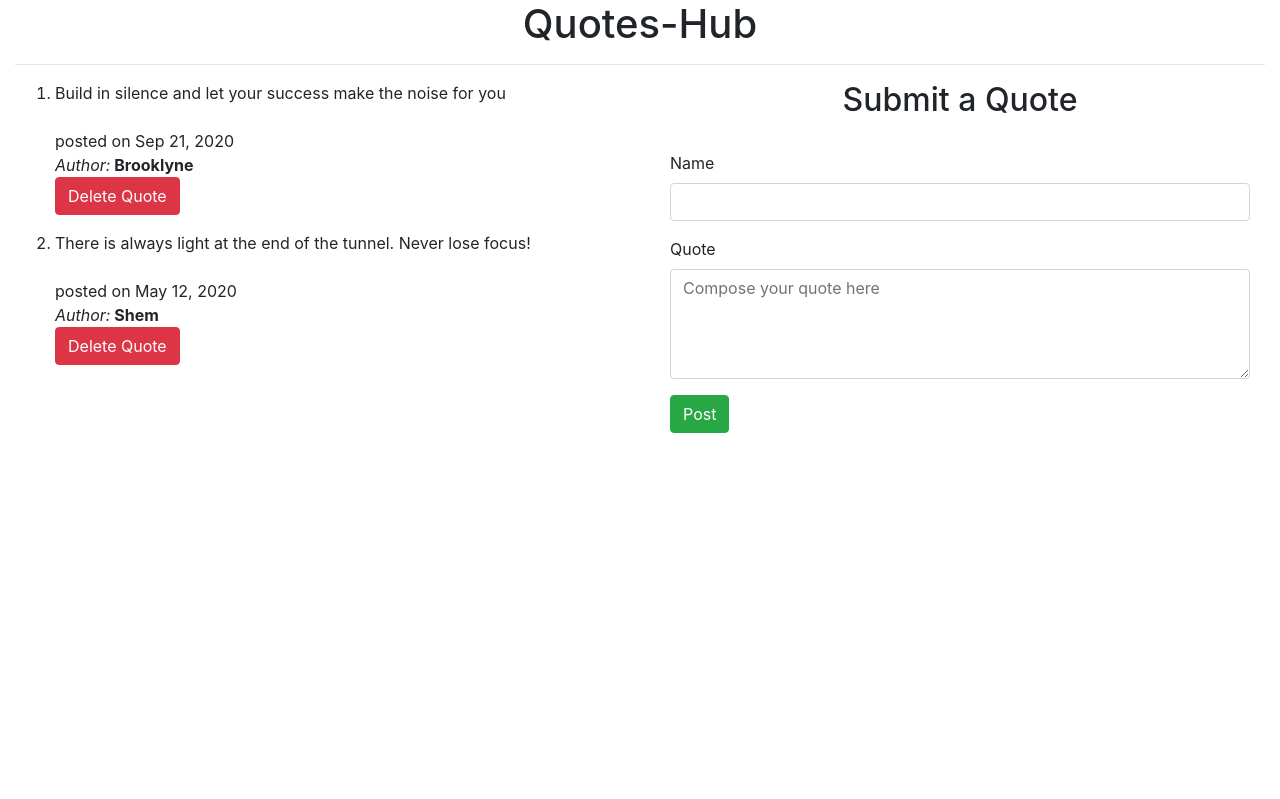
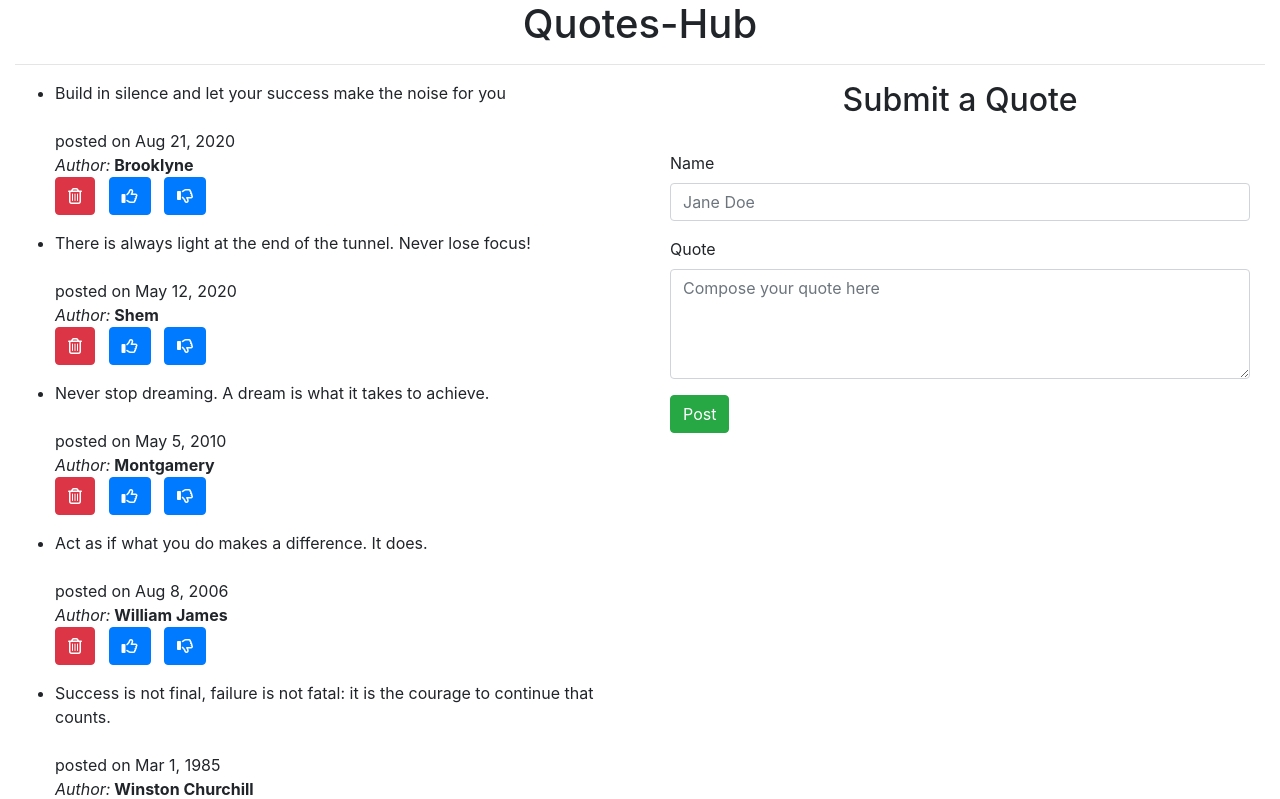
Before and after one commit to ShemBrooklyne/QUOTES-APP, an Angular app: page / in a window 1280 px wide. Shown: the top 799 px of the page. Built offline with nearby package versions, Linux system fonts and the light colour scheme.

Commit message:
Added upvote and down vote buttons

```diff
--- a/src/app/app.component.ts
+++ b/src/app/app.component.ts
@@ -1,5 +1,4 @@
 import { Component } from '@angular/core';
-import { Quotes } from './quotes';
 @Component({
   selector: 'app-root',
   templateUrl: './app.component.html',
--- a/src/app/quote-detail/quote-detail.component.html
+++ b/src/app/quote-detail/quote-detail.component.html
@@ -1,4 +1,19 @@
 <p>
   <em>Author:</em> <strong> {{ quote.author }} </strong> <br>
-  <button class="btn btn-danger" (click)='quoteDelete(true)'>Delete Quote</button>
+  <button class="btn btn-danger" (click)='quoteDelete(true)'>
+   <i class="far fa-trash-alt"></i>
+  </button>
+
+  &nbsp;
+
+  <button class="btn btn-primary">
+   <i class="far fa-thumbs-up"></i>
+  </button>
+
+
+  &nbsp;
+
+  <button class="btn btn-primary">
+<i class="far fa-thumbs-down"></i>
+  </button>
 </p>
--- a/src/app/quote-form/quote-form.component.html
+++ b/src/app/quote-form/quote-form.component.html
@@ -4,7 +4,7 @@
     <form (ngSubmit)='submitQuotes()' #quoteForm='ngForm' action="">
         <div class="form-group">
             <label for="name">Name</label>
-            <input type="text" class="form-control" id="name" [(ngModel)]="newQuotes.author" name="author" #author='ngModel' required>
+            <input type="text" class="form-control" id="name" [(ngModel)]="newQuotes.author" name="author" #author='ngModel' placeholder="Jane Doe" required>
 
             <div [hidden]="author.valid || author.pristine" class="alert alert-danger">
 
--- a/src/app/quote-form/quote-form.component.ts
+++ b/src/app/quote-form/quote-form.component.ts
@@ -7,7 +7,7 @@ import { Quotes } from '../quotes';
 })
 export class QuoteFormComponent implements OnInit {
 
-  newQuotes = new Quotes(0,"","",new Date());
+  newQuotes = new Quotes("","",new Date());
   @Output() addQuotes = new EventEmitter<Quotes>();
 
     submitQuotes() {
--- a/src/app/quote/quote.component.html
+++ b/src/app/quote/quote.component.html
@@ -5,12 +5,12 @@
     <hr>
     <div class="row">
       <div class="col-md-6">
-        <ol>
+        <ul>
           <li *ngFor = 'let quote of quote;let i = index'>
             {{ quote.name }} <br> <br> posted on {{quote.completeDate|date}}
             <app-quote-detail *ngIf = 'quote' [quote] = 'quote' (isComplete) = 'deleteQuote($event,i)'></app-quote-detail>
           </li>
-        </ol>
+        </ul>
       </div>
       <div class="col-md-6">
         <app-quote-form (addQuotes)="addNewQuote($event)"></app-quote-form>
--- a/src/app/quote/quote.component.ts
+++ b/src/app/quote/quote.component.ts
@@ -9,13 +9,20 @@ import { Quotes } from '../quotes';
 export class QuoteComponent implements OnInit {
 
   quote:Quotes[] = [
-    new Quotes (1, 'Build in silence and let your success make the noise for you','Brooklyne', new Date(2020,8,21)),
-    new Quotes (2, 'There is always light at the end of the tunnel. Never lose focus!', 'Shem', new Date(2020,4,12)),
+    new Quotes ('Build in silence and let your success make the noise for you','Brooklyne', new Date(2020,7,21)),
+    new Quotes ('There is always light at the end of the tunnel. Never lose focus!', 'Shem', new Date(2020,4,12)),
+    new Quotes ('Never stop dreaming. A dream is what it takes to achieve.', 'Montgamery', new Date(2010,4,5)),
+    new Quotes ('Act as if what you do makes a difference. It does.', 'William James', new Date(2006,7,8)),
+    new Quotes ('Success is not final, failure is not fatal: it is the courage to continue that counts.', 'Winston Churchill', new Date(1985,2,1)),
+    new Quotes ('Never bend your head. Always hold it high. Look the world straight in the eye.','Hellen Keller', new Date(2000,1,8)),
+    new Quotes ('What you get by achieving your goals is not as important as what you become by achieving your goals.', 'Zig Ziglar', new Date(2009,9,4)),
+    new Quotes ('Believe you can and you are halfway there.', 'Theodore Roosevelt', new Date(1937,6,2))
+
   ];
 
   deleteQuote(isComplete, index) {
     if (isComplete) {
-      let toDelete = confirm(`Are you sure you want to delete ${this.quote[index].name}?`)
+      let toDelete = confirm(`Are you sure you want to delete this quote by ${this.quote[index].author}?`)
 
       if (toDelete) {
         this.quote.splice(index,1)
--- a/src/app/quotes.ts
+++ b/src/app/quotes.ts
@@ -1,6 +1,6 @@
 export class Quotes {
     public showAuthor: boolean;
-    constructor(public id: number, public name: string, public author: string, public completeDate: Date) {
+    constructor(public name: string, public author: string, public completeDate: Date) {
         this.showAuthor = false;
     }
 }
--- a/src/index.html
+++ b/src/index.html
@@ -6,8 +6,11 @@
   <base href="/">
   <meta name="viewport" content="width=device-width, initial-scale=1">
   <link rel="icon" type="image/x-icon" href="favicon.ico">
+  <!-- <link  href="https://stackpath.bootstrapcdn.com/font-awesome/4.7.0/css/font-awesome.min.css"> -->
+  <script src="https://kit.fontawesome.com/e34f1514f6.js" crossorigin="anonymous"></script>
 </head>
 <body>
   <app-root></app-root>
+
 </body>
 </html>
```
